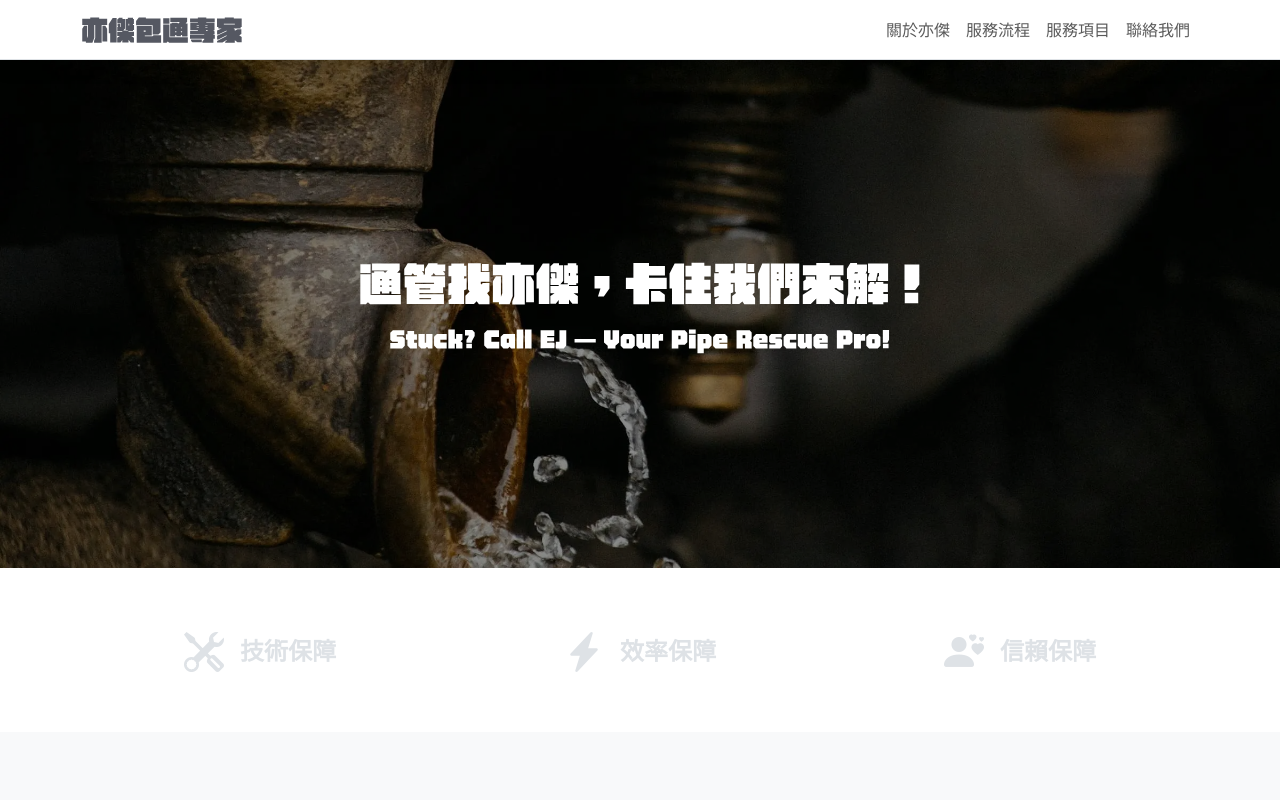
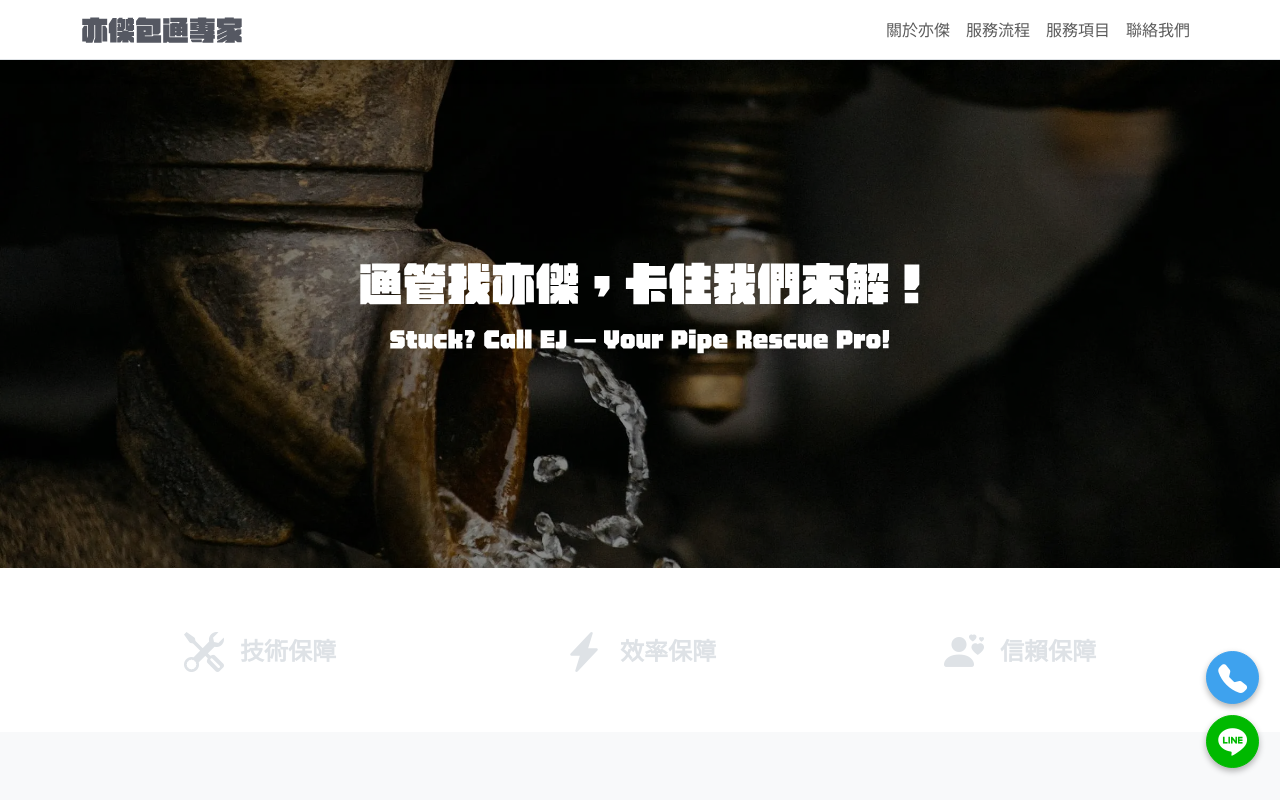
Before and after one commit to ejclearhero/ejwebsite, a Vue app: page / in a window 1280 px wide. Shown: the top 800 px of the page. Built offline with nearby package versions, Linux system fonts and the light colour scheme.

Commit message:
調整內容

```diff
--- a/src/assets/SCSS/_colors.scss
+++ b/src/assets/SCSS/_colors.scss
@@ -42,3 +42,10 @@
 .text-warning {
   color: $warning !important;
 }
+
+.bg-success {
+  background-color: $success !important;
+}
+.text-warning {
+  color: $success !important;
+}
--- a/src/assets/SCSS/_variables.scss
+++ b/src/assets/SCSS/_variables.scss
@@ -42,6 +42,7 @@ $btn-line-height: 1.4;
 //主要品牌色
 $primary: #3EA2EE;
 $warning: #FAB700;
+$success: #00B900;
 
 //文字色（可用於 body、標題、次要資訊）
 $text-body: #555862;
--- /dev/null
+++ b/src/components/CallMeBtn.vue
@@ -0,0 +1,30 @@
+<template>
+  <a href="tel:+0955071230"
+      class="go-top-btn btn btn-primary rounded-circle mb-6"
+      aria-label="0955071230">
+    <i class="bi bi-telephone-fill"></i>
+  </a>
+  <a href="https://www.google.com/url?q=https%3A%2F%2Fline.me%2Fti%2Fp%2FcpxNoEmFf8&sa=D&sntz=1&usg=AOvVaw0LpE5xN1Jxz6ct_rFMZSOw"
+      class="go-top-btn btn btn-success rounded-circle"
+      aria-label="加 line"
+      target="_blank">
+      <i class="bi bi-line"></i>
+  </a>
+</template>
+
+<style scoped>
+.go-top-btn {
+  position: fixed;
+  bottom: 2rem;
+  right: 1.3rem;
+  width: 53px;
+  height: 53px;
+  font-size: 1.8rem;
+  z-index: 1000;
+  box-shadow: 0 3px 6px rgba(0, 0, 0, 0.3);
+  display: flex;
+  align-items: center;
+  justify-content: center;
+  color: #ffffff;
+}
+</style>
--- a/src/components/GoToTop.vue
+++ /dev/null
@@ -1,51 +0,0 @@
-<template>
-  <button class="go-top-btn btn btn-primary rounded-circle"
-  v-show="isVisible" @click="scrollToTop" aria-label="回到頂部">
-    <i class="bi bi-arrow-up"></i>
-  </button>
-</template>
-
-<script>
-export default {
-  name: 'GoToTop',
-  data() {
-    return {
-      isVisible: false,
-    };
-  },
-  mounted() {
-    window.addEventListener('scroll', this.handleScroll);
-  },
-  beforeUnmount() {
-    window.removeEventListener('scroll', this.handleScroll);
-  },
-  methods: {
-    handleScroll() {
-      this.isVisible = window.scrollY > 300;
-    },
-    scrollToTop() {
-      window.scrollTo({
-        top: 0,
-        behavior: 'smooth',
-      });
-    },
-  },
-};
-</script>
-
-<style scoped>
-.go-top-btn {
-  position: fixed;
-  bottom: 2rem;
-  right: 2rem;
-  width: 48px;
-  height: 48px;
-  font-size: 1.5rem;
-  z-index: 1000;
-  box-shadow: 0 4px 10px rgba(0, 0, 0, 0.2);
-  display: flex;
-  align-items: center;
-  justify-content: center;
-  color: #ffffff;
-}
-</style>
--- a/src/views/HomeView.vue
+++ b/src/views/HomeView.vue
@@ -390,11 +390,10 @@
               class="svg-qr" />
             </a>
           </div>
-          <p>點電話直接撥通、點 QR Code 立即加 Line，歡迎隨時聯絡</p>
         </div>
       </div>
     </section>
-    <GoToTop />
+    <CallMeBtn />
   </main>
   <footer class="bg-dark py-6">
     <div class="container text-center">
@@ -453,13 +452,13 @@ import heroImage from '@/assets/images/HeroBanner_01.webp';
 import heroSubtitleDesktop from '@/assets/images/heroSubtitleImage_desktop.svg';
 import heroSubtitleMobile from '@/assets/images/heroSubtitleImage_mobile.svg';
 import emergencyImage from '@/assets/images/emergencyBg_01.webp';
-import GoToTop from '@/components/GoToTop.vue';
+import CallMeBtn from '@/components/CallMeBtn.vue';
 
 export default {
   name: 'HomeView',
   components: {
     NavbarModal,
-    GoToTop,
+    CallMeBtn,
   },
   data() {
     return {
```
